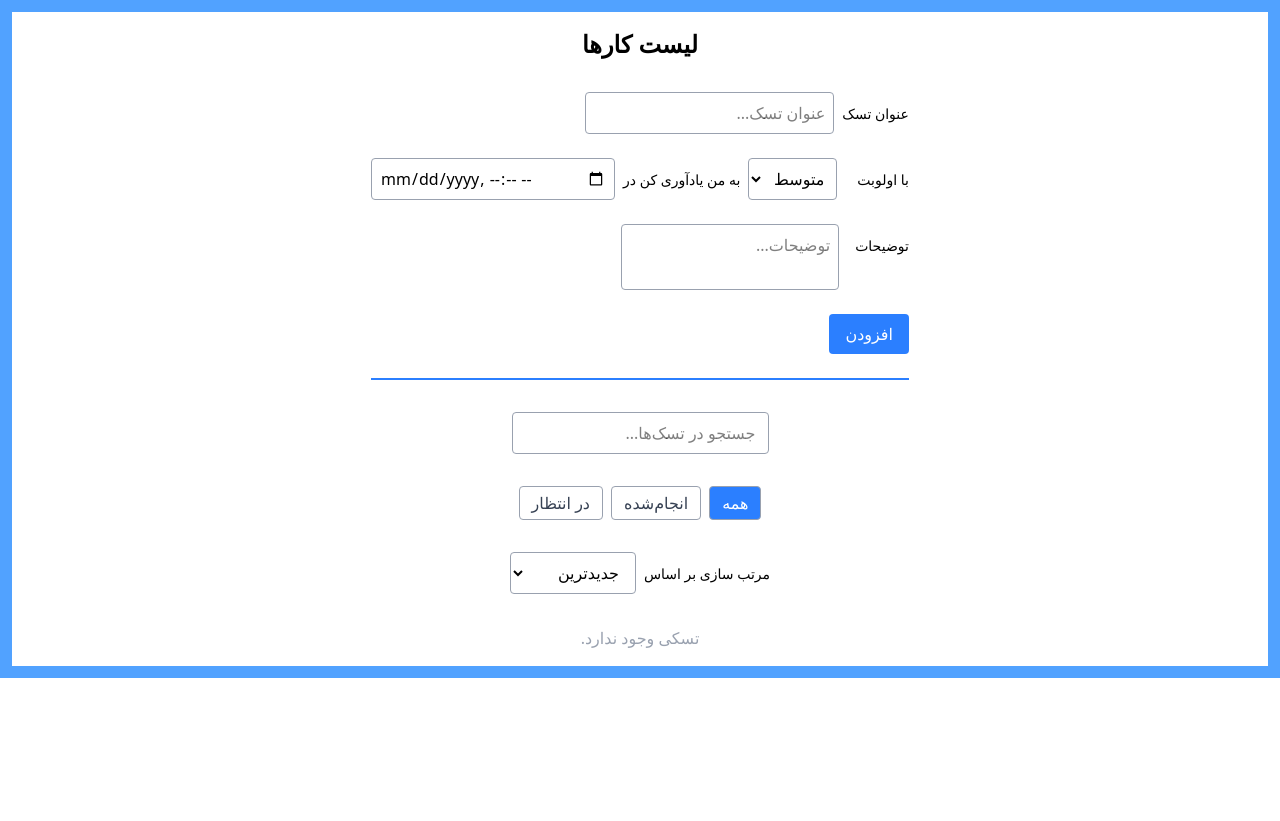
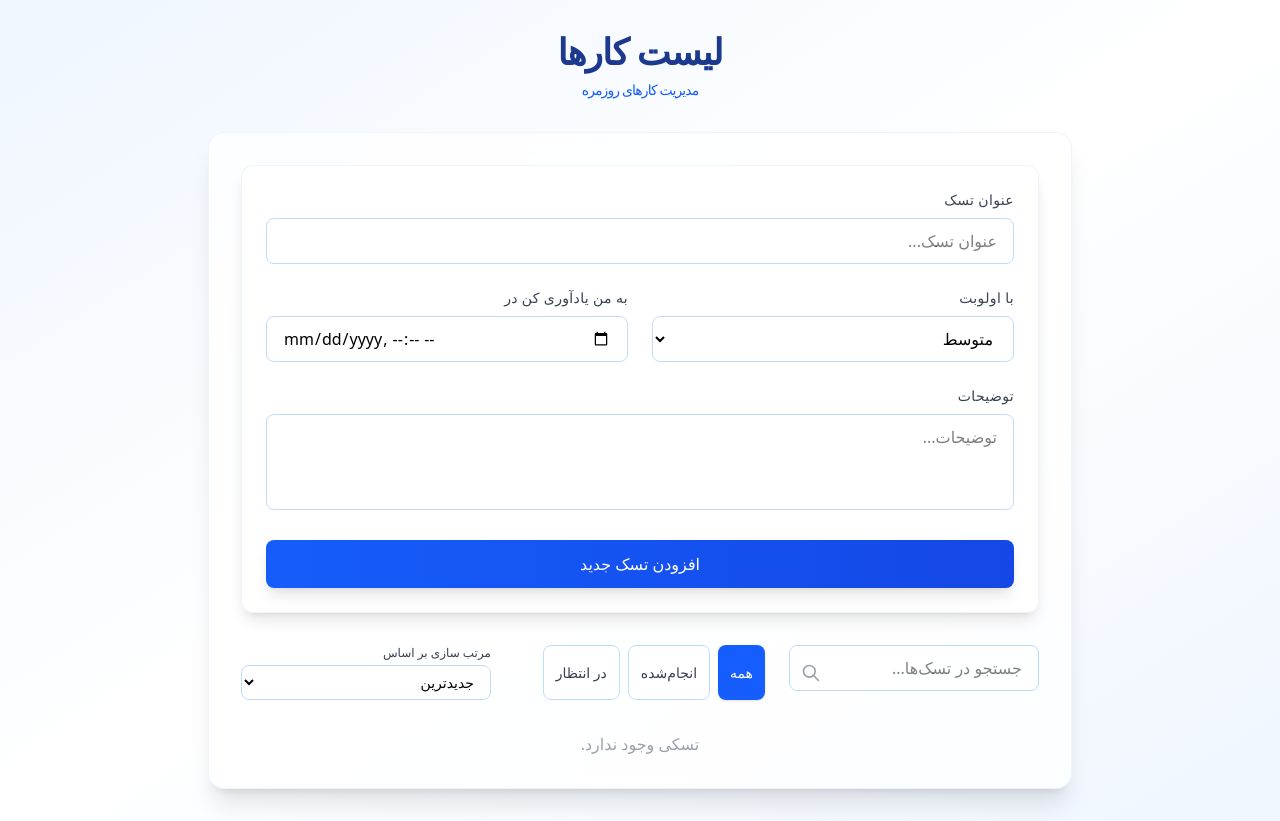
Before and after one commit to Parnia-prhn/todo-app, a React (Vite) app: page / in a window 1280 px wide. Before the commit the page ends 800 px from the top, so only its background shows below. Built offline with nearby package versions, Linux system fonts and the light colour scheme.

Commit message:
refactor: refactor style

```diff
--- a/src/components/ConfirmDialog.tsx
+++ b/src/components/ConfirmDialog.tsx
@@ -16,14 +16,21 @@ export default function ConfirmDialog({
   if (!isOpen) return null;
 
   return (
-    <div className="fixed inset-0 bg-black/40 z-50 flex items-center justify-center">
-      <div className="bg-white rounded-xl p-6 shadow-lg w-full max-w-sm text-center space-y-4">
-        <h2 className="text-lg font-bold">{title}</h2>
-        <p>{message}</p>
-        <div className="flex justify-center gap-4 mt-4">
+    <div className="fixed inset-0 bg-black/40 backdrop-blur-sm z-50 flex items-center justify-center">
+      <div className="bg-white/90 backdrop-blur-sm rounded-2xl p-8 shadow-2xl w-full max-w-sm text-center space-y-6 border border-blue-100/50 transform transition-all duration-300 scale-100 animate-fade-in">
+        <div className="flex justify-center mb-4">
+          <div className="w-16 h-16 bg-red-100 rounded-full flex items-center justify-center">
+            <svg xmlns="http://www.w3.org/2000/svg" className="h-8 w-8 text-red-500" viewBox="0 0 20 20" fill="currentColor">
+              <path fillRule="evenodd" d="M8.257 3.099c.765-1.36 2.722-1.36 3.486 0l5.58 9.92c.75 1.334-.213 2.98-1.742 2.98H4.42c-1.53 0-2.493-1.646-1.743-2.98l5.58-9.92zM11 13a1 1 0 11-2 0 1 1 0 012 0zm-1-8a1 1 0 00-1 1v3a1 1 0 002 0V6a1 1 0 00-1-1z" clipRule="evenodd" />
+            </svg>
+          </div>
+        </div>
+        <h2 className="text-xl font-bold text-gray-800">{title}</h2>
+        <p className="text-gray-600">{message}</p>
+        <div className="flex justify-center gap-4 mt-6">
           <button
             onClick={onClose}
-            className="px-4 py-2 rounded border border-gray-400 text-gray-700 hover:bg-gray-100"
+            className="px-6 py-2.5 rounded-lg bg-gradient-to-r from-gray-400 to-gray-500 text-white hover:from-gray-500 hover:to-gray-600 transition-all duration-200 shadow-sm hover:shadow-md transform hover:-translate-y-0.5"
           >
             انصراف
           </button>
@@ -32,7 +39,7 @@ export default function ConfirmDialog({
               onConfirm();
               onClose();
             }}
-            className="px-4 py-2 rounded bg-red-500 text-white hover:bg-red-600"
+            className="px-6 py-2.5 rounded-lg bg-gradient-to-r from-red-500 to-red-600 text-white hover:from-red-600 hover:to-red-700 transition-all duration-200 shadow-sm hover:shadow-md transform hover:-translate-y-0.5"
           >
             تأیید
           </button>
--- a/src/components/PriorityBadge.tsx
+++ b/src/components/PriorityBadge.tsx
@@ -2,9 +2,9 @@ import { Priority } from "../types/Task";
 
 export default function PriorityBadge({ priority }: { priority: Priority }) {
   const colorMap = {
-    low: "bg-green-400",
-    medium: "bg-gray-400",
-    high: "bg-red-400",
+    low: "bg-gradient-to-r from-green-400 to-green-500",
+    medium: "bg-gradient-to-r from-yellow-400 to-yellow-500",
+    high: "bg-gradient-to-r from-red-400 to-red-500",
   };
 
   const labelMap = {
@@ -14,7 +14,7 @@ export default function PriorityBadge({ priority }: { priority: Priority }) {
   };
   return (
     <span
-      className={`flex justify-center text-white text-xs px-1 py-1 rounded ${colorMap[priority]}`}
+      className={`inline-flex items-center text-white text-[10px] px-2 py-0.5 rounded-full shadow-sm ${colorMap[priority]}`}
     >
       {labelMap[priority]}
     </span>
--- a/src/components/TaskFilter.tsx
+++ b/src/components/TaskFilter.tsx
@@ -5,15 +5,15 @@ type Props = {
 
 export default function TaskFilter({ filter, onChange }: Props) {
   return (
-    <div className="flex gap-2 mb-4">
+    <div className="flex gap-2">
       {["all", "completed", "pending"].map((type) => (
         <button
           key={type}
           onClick={() => onChange(type as any)}
-          className={`px-3 py-1 rounded border border-gray-400 ${
+          className={`px-3 py-1.5 text-sm rounded-lg font-medium transition-colors duration-200 ${
             filter === type
-              ? "bg-blue-500 text-white"
-              : "bg-white text-gray-700"
+              ? "bg-blue-600 text-white shadow-sm"
+              : "bg-white text-gray-700 hover:bg-blue-50 border border-blue-200"
           }`}
         >
           {type === "all"
--- a/src/components/TaskForm.tsx
+++ b/src/components/TaskForm.tsx
@@ -28,23 +28,24 @@ export default function TaskForm({ onAdd }: Props) {
   };
 
   return (
-    <form onSubmit={handleSubmit} className="flex gap-2 mb-4">
-      <div className="flex flex-col gap-6 items-start">
-        <div className="flex flex-row gap-2">
-          <label className="block mt-3 text-sm">عنوان تسک</label>
+    <form onSubmit={handleSubmit} className="bg-white/90 backdrop-blur-sm rounded-xl shadow-lg p-6 border border-blue-100/50">
+      <div className="space-y-6">
+        <div className="space-y-2">
+          <label className="block text-sm font-medium text-gray-700 tracking-wide">عنوان تسک</label>
           <input
             type="text"
             placeholder="عنوان تسک..."
             value={title}
             onChange={(e) => setTitle(e.target.value)}
-            className="flex-1 border border-gray-400 p-2 rounded"
+            className="w-full px-4 py-2.5 border border-blue-200 rounded-lg focus:outline-none focus:ring-2 focus:ring-blue-500 focus:border-transparent transition-all duration-200 bg-white/50"
           />
         </div>
-        <div className="flex flex-row gap-6">
-          <div className="flex flex-row gap-2">
-            <label className="block mt-3 ml-3 text-sm">با اولوبت</label>
+
+        <div className="grid grid-cols-1 md:grid-cols-2 gap-6">
+          <div className="space-y-2">
+            <label className="block text-sm font-medium text-gray-700 tracking-wide">با اولوبت</label>
             <select
-              className="border border-gray-400 rounded p-2"
+              className="w-full px-4 py-2.5 border border-blue-200 rounded-lg focus:outline-none focus:ring-2 focus:ring-blue-500 focus:border-transparent transition-all duration-200 bg-white/50"
               value={priority}
               onChange={(e) => setPriority(e.target.value as Priority)}
             >
@@ -52,35 +53,35 @@ export default function TaskForm({ onAdd }: Props) {
               <option value="medium">متوسط</option>
               <option value="high">زیاد</option>
             </select>
-            <div className="flex flex-row gap-2">
-              <label className="block mt-3 text-sm">به من یادآوری کن در</label>
-              <input
-                type="datetime-local"
-                value={reminderAt}
-                onChange={(e) => setReminderAt(e.target.value)}
-                className="border border-gray-400 p-2 rounded "
-              />
-            </div>
+          </div>
+
+          <div className="space-y-2">
+            <label className="block text-sm font-medium text-gray-700 tracking-wide">به من یادآوری کن در</label>
+            <input
+              type="datetime-local"
+              value={reminderAt}
+              onChange={(e) => setReminderAt(e.target.value)}
+              className="w-full px-4 py-2.5 border border-blue-200 rounded-lg focus:outline-none focus:ring-2 focus:ring-blue-500 focus:border-transparent transition-all duration-200 bg-white/50"
+            />
           </div>
         </div>
 
-        <div className="flex flex-row gap-2">
-          <label className="block mt-3 ml-2 text-sm">توضیحات</label>
+        <div className="space-y-2">
+          <label className="block text-sm font-medium text-gray-700 tracking-wide">توضیحات</label>
           <textarea
             placeholder="توضیحات..."
             value={description}
             onChange={(e) => setDescription(e.target.value)}
-            className="border border-gray-400 p-2 rounded  resize-none"
+            className="w-full px-4 py-2.5 border border-blue-200 rounded-lg focus:outline-none focus:ring-2 focus:ring-blue-500 focus:border-transparent transition-all duration-200 bg-white/50 h-24 resize-none"
           />
         </div>
 
         <button
           type="submit"
-          className="bg-blue-500 text-white px-4 py-2 rounded"
+          className="w-full bg-gradient-to-r from-blue-600 to-blue-700 text-white px-6 py-3 rounded-lg font-medium hover:from-blue-700 hover:to-blue-800 transition-all duration-200 focus:outline-none focus:ring-2 focus:ring-blue-500 focus:ring-offset-2 shadow-lg hover:shadow-xl transform hover:-translate-y-0.5"
         >
-          افزودن
+          افزودن تسک جدید
         </button>
-        <span className="h-0 w-full border border-blue-500"></span>
       </div>
     </form>
   );
--- a/src/components/TaskItem.tsx
+++ b/src/components/TaskItem.tsx
@@ -29,12 +29,12 @@ export default function TaskItem({ task, onToggle, onDelete, onEdit }: Props) {
     }
   };
   return (
-    <div className="flex justify-between p-4 border border-gray-400 rounded">
-      <div className="flex flex-col gap-2">
+    <div className="bg-white/90 backdrop-blur-sm rounded-xl shadow-sm hover:shadow-lg transition-all duration-300 p-4 mb-4 border border-blue-100/50 hover:border-blue-200/50">
+      <div className="flex flex-col gap-3">
         {isEditing ? (
-          <div className="flex flex-col gap-2">
+          <div className="flex flex-col gap-3">
             <input
-              className="flex-1 mx-2 p-1 border border-gray-400"
+              className="w-full px-4 py-2.5 border border-blue-200 rounded-lg focus:outline-none focus:ring-2 focus:ring-blue-500 focus:border-transparent transition-all duration-200 bg-white/50"
               value={editTitle}
               onChange={(e) => setEditTitle(e.target.value)}
               onKeyDown={(e) => {
@@ -52,18 +52,18 @@ export default function TaskItem({ task, onToggle, onDelete, onEdit }: Props) {
               placeholder="توضیحات..."
               value={editedDescription}
               onChange={(e) => setEditedDescription(e.target.value)}
-              className="border border-gray-400 p-2 rounded w-full mt-2 h-20 resize-none"
+              className="border border-blue-200 p-3 rounded-lg w-full h-24 resize-none focus:outline-none focus:ring-2 focus:ring-blue-500 focus:border-transparent transition-all duration-200 bg-white/50"
             />
             <input
               type="datetime-local"
               value={editedReminderAt}
               onChange={(e) => setEditedReminderAt(e.target.value)}
-              className="border border-gray-400 p-2 rounded w-full"
+              className="border border-blue-200 p-2.5 rounded-lg w-full focus:outline-none focus:ring-2 focus:ring-blue-500 focus:border-transparent transition-all duration-200 bg-white/50"
             />
-            <div className="flex flex-row gap-2 items-center justify-center">
-              <label className="">با اولوبت</label>
+            <div className="flex flex-row gap-2 items-center">
+              <label className="text-gray-600 text-sm tracking-wide">با اولوبت</label>
               <select
-                className="border border-gray-400 rounded p-2"
+                className="border border-blue-200 rounded-lg p-2.5 focus:outline-none focus:ring-2 focus:ring-blue-500 focus:border-transparent transition-all duration-200 bg-white/50"
                 value={editedPriority}
                 onChange={(e) => setEditedPriority(e.target.value as Priority)}
               >
@@ -74,52 +74,50 @@ export default function TaskItem({ task, onToggle, onDelete, onEdit }: Props) {
             </div>
           </div>
         ) : (
-          <div>
-            <div className="flex flex-row gap-2">
+          <div className="space-y-2">
+            <div className="flex items-center gap-3">
               <input
                 type="checkbox"
                 checked={task.completed}
                 onChange={() => onToggle(task.id)}
-                className="ml-2"
+                className="w-5 h-5 text-blue-600 rounded focus:ring-blue-500 border-gray-300"
               />
               <span
-                className={`cursor-pointer mx-2 ${
-                  task.completed ? "line-through text-gray-400" : ""
-                }`}
+                className={`text-lg font-medium ${task.completed ? "line-through text-gray-400" : "text-gray-800"}`}
               >
                 {task.title}
               </span>
             </div>
             {task?.description && (
-              <p className="w-[150px] p-1 border border-gray-300 rounded text-sm  text-gray-600 mx-2 whitespace-pre-wrap">
+              <p className="text-gray-600 text-sm bg-blue-50/50 p-3 rounded-lg break-words whitespace-pre-wrap max-w-full border border-blue-100/50">
                 {task?.description}
               </p>
             )}
-            {task.reminderAt &&
-              new Date(task.reminderAt) <= new Date() &&
-              !task.completed && (
-                <p className="text-red-500 text-sm my-2">
-                  ⏰ زمان یادآوری رسیده!
-                </p>
-              )}
+            {task.reminderAt && new Date(task.reminderAt) <= new Date() && !task.completed && (
+              <p className="text-red-500 text-sm flex items-center gap-1 bg-red-50/50 p-2 rounded-lg border border-red-100/50">
+                <span>⏰</span> زمان یادآوری رسیده!
+              </p>
+            )}
             <PriorityBadge priority={task.priority} />
           </div>
         )}
 
         {task.completed && task.completedAt && (
-          <p className="text-xs text-green-600 mx-4">
+          <p className="text-xs text-green-600 bg-green-50/50 p-2 rounded-lg border border-green-100/50">
             تکمیل‌شده در: {new Date(task.completedAt).toLocaleString("fa-IR")}
           </p>
         )}
       </div>
-      <div className="flex items-center gap-2  ">
+      <div className="flex items-center gap-2 mt-3">
         {isEditing ? (
-          <div className="mr-2 flex items-center gap-2">
+          <div className="flex items-center gap-2">
             <button
               onClick={handleSave}
-              className="cursor-pointer bg-blue-300 p-1 rounded-full"
+              className="p-2 bg-gradient-to-r from-green-500 to-green-600 text-white rounded-lg hover:from-green-600 hover:to-green-700 transition-all duration-200 shadow-sm hover:shadow-md transform hover:-translate-y-0.5"
             >
-              ✔
+              <svg xmlns="http://www.w3.org/2000/svg" className="h-5 w-5" viewBox="0 0 20 20" fill="currentColor">
+                <path fillRule="evenodd" d="M16.707 5.293a1 1 0 010 1.414l-8 8a1 1 0 01-1.414 0l-4-4a1 1 0 011.414-1.414L8 12.586l7.293-7.293a1 1 0 011.414 0z" clipRule="evenodd" />
+              </svg>
             </button>
 
             <button
@@ -129,25 +127,31 @@ export default function TaskItem({ task, onToggle, onDelete, onEdit }: Props) {
                 setEditedDescription(task?.description);
                 setEditedReminderAt(task?.reminderAt);
               }}
-              className="cursor-pointer bg-blue-300 p-1 rounded-full"
+              className="p-2 bg-gradient-to-r from-gray-400 to-gray-500 text-white rounded-lg hover:from-gray-500 hover:to-gray-600 transition-all duration-200 shadow-sm hover:shadow-md transform hover:-translate-y-0.5"
             >
-              🗙
+              <svg xmlns="http://www.w3.org/2000/svg" className="h-5 w-5" viewBox="0 0 20 20" fill="currentColor">
+                <path fillRule="evenodd" d="M4.293 4.293a1 1 0 011.414 0L10 8.586l4.293-4.293a1 1 0 111.414 1.414L11.414 10l4.293 4.293a1 1 0 01-1.414 1.414L10 11.414l-4.293 4.293a1 1 0 01-1.414-1.414L8.586 10 4.293 5.707a1 1 0 010-1.414z" clipRule="evenodd" />
+              </svg>
             </button>
           </div>
         ) : (
           <button
             onClick={() => setIsEditing(true)}
-            className="mr-2 cursor-pointer bg-blue-300 p-1 rounded-full"
+            className="p-2 bg-gradient-to-r from-blue-400 to-blue-500 text-white rounded-lg hover:from-blue-500 hover:to-blue-600 transition-all duration-200 shadow-sm hover:shadow-md transform hover:-translate-y-0.5"
           >
-            ✏️
+            <svg xmlns="http://www.w3.org/2000/svg" className="h-5 w-5" viewBox="0 0 20 20" fill="currentColor">
+              <path d="M13.586 3.586a2 2 0 112.828 2.828l-.793.793-2.828-2.828.793-.793zM11.379 5.793L3 14.172V17h2.828l8.38-8.379-2.83-2.828z" />
+            </svg>
           </button>
         )}
 
         <button
           onClick={() => onDelete(task.id)}
-          className="cursor-pointer bg-blue-300 p-1 rounded-full"
+          className="p-2 bg-gradient-to-r from-red-400 to-red-500 text-white rounded-lg hover:from-red-500 hover:to-red-600 transition-all duration-200 shadow-sm hover:shadow-md transform hover:-translate-y-0.5"
         >
-          🗑
+          <svg xmlns="http://www.w3.org/2000/svg" className="h-5 w-5" viewBox="0 0 20 20" fill="currentColor">
+            <path fillRule="evenodd" d="M9 2a1 1 0 00-.894.553L7.382 4H4a1 1 0 000 2v10a2 2 0 002 2h8a2 2 0 002-2V6a1 1 0 100-2h-3.382l-.724-1.447A1 1 0 0011 2H9zM7 8a1 1 0 012 0v6a1 1 0 11-2 0V8zm5-1a1 1 0 00-1 1v6a1 1 0 102 0V8a1 1 0 00-1-1z" clipRule="evenodd" />
+          </svg>
         </button>
       </div>
     </div>
--- a/src/components/TaskSearch.tsx
+++ b/src/components/TaskSearch.tsx
@@ -5,14 +5,19 @@ type Props = {
 
 export default function TaskSearch({ query, onChange }: Props) {
   return (
-    <div className="mb-4">
+    <div className="relative">
       <input
         type="text"
         placeholder="جستجو در تسک‌ها..."
         value={query}
         onChange={(e) => onChange(e.target.value)}
-        className="w-full px-3 py-2 border border-gray-400 rounded"
+        className="w-full px-4 py-2.5 pl-10 border border-blue-200 rounded-lg focus:outline-none focus:ring-2 focus:ring-blue-500 focus:border-transparent transition-all duration-200 bg-white/50"
       />
+      <div className="absolute left-3 top-1/2 transform -translate-y-1/2 text-gray-400">
+        <svg xmlns="http://www.w3.org/2000/svg" className="h-5 w-5" fill="none" viewBox="0 0 24 24" stroke="currentColor">
+          <path strokeLinecap="round" strokeLinejoin="round" strokeWidth={2} d="M21 21l-6-6m2-5a7 7 0 11-14 0 7 7 0 0114 0z" />
+        </svg>
+      </div>
     </div>
   );
 }
--- a/src/components/TaskSort.tsx
+++ b/src/components/TaskSort.tsx
@@ -17,12 +17,12 @@ type Props = {
 
 export default function TaskSort({ sortBy, onChange }: Props) {
   return (
-    <div className="mb-4">
-      <label className="ml-2   text-sm">مرتب سازی بر اساس</label>
+    <div className="space-y-1">
+      <label className="block text-xs font-medium text-gray-700">مرتب سازی بر اساس</label>
       <select
         value={sortBy}
         onChange={(e) => onChange(e.target.value as any)}
-        className="border border-gray-400 px-3 py-2 rounded"
+        className="w-full px-3 py-1.5 text-sm border border-blue-200 rounded-lg focus:outline-none focus:ring-2 focus:ring-blue-500 bg-white"
       >
         <option value="priority">اولویت بالا</option>
         <option value="completed">تاریخ تکمیل</option>
--- a/src/pages/Home.tsx
+++ b/src/pages/Home.tsx
@@ -139,16 +139,23 @@ export default function App() {
   });
 
   return (
-    <div className="bg-white border-blue-400 max-w-auto mx-auto border-12  p-4 flex  flex-col gap-4 items-center">
-      <h1 className="text-2xl font-bold mb-4">لیست کارها</h1>
+    <div className="min-h-screen bg-gradient-to-br from-blue-50 via-white to-blue-50">
+      <div className="max-w-4xl mx-auto px-4 py-8">
+        <h1 className="text-4xl font-bold text-blue-900 mb-8 text-center tracking-tight">
+          لیست کارها
+          <span className="block text-sm font-normal text-blue-600 mt-2">مدیریت کارهای روزمره</span>
+        </h1>
+        <div className="bg-white/80 backdrop-blur-sm rounded-2xl shadow-xl p-8 space-y-8 border border-blue-100/50">
           <TaskForm onAdd={addTask} />
+          <div className="grid grid-cols-1 md:grid-cols-3 gap-6">
             <TaskSearch query={searchQuery} onChange={setSearchQuery} />
             <TaskFilter filter={filter} onChange={setFilter} />
             <TaskSort sortBy={sortBy} onChange={setSortBy} />
+          </div>
           {tasks.length !== 0 && (
             <button
               onClick={handleClearAll}
-          className="text-red-500  hover:text-red-600 cursor-pointer"
+              className="text-red-500 hover:text-red-600 font-medium transition-colors duration-200 hover:scale-105 transform"
             >
               حذف همه تسک‌ها
             </button>
@@ -159,6 +166,8 @@ export default function App() {
             onDelete={deleteTask}
             onToggle={toggleTask}
           />
+        </div>
+      </div>
       <audio ref={audioRef} src="/bell.wav" preload="auto" />
       <ConfirmDialog
         isOpen={isConfirmOpen}
```
Lines whose indentation alone changed are shown as unchanged.
